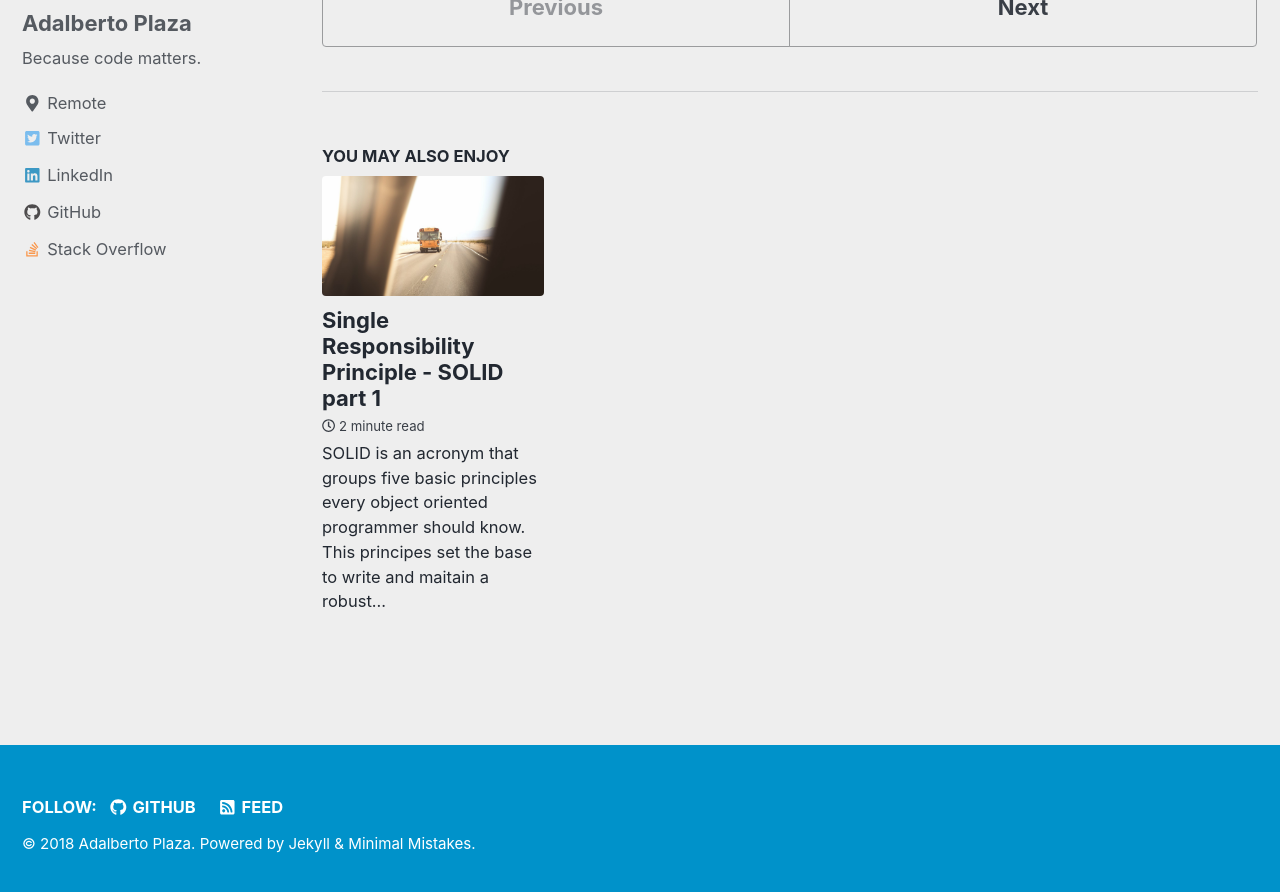
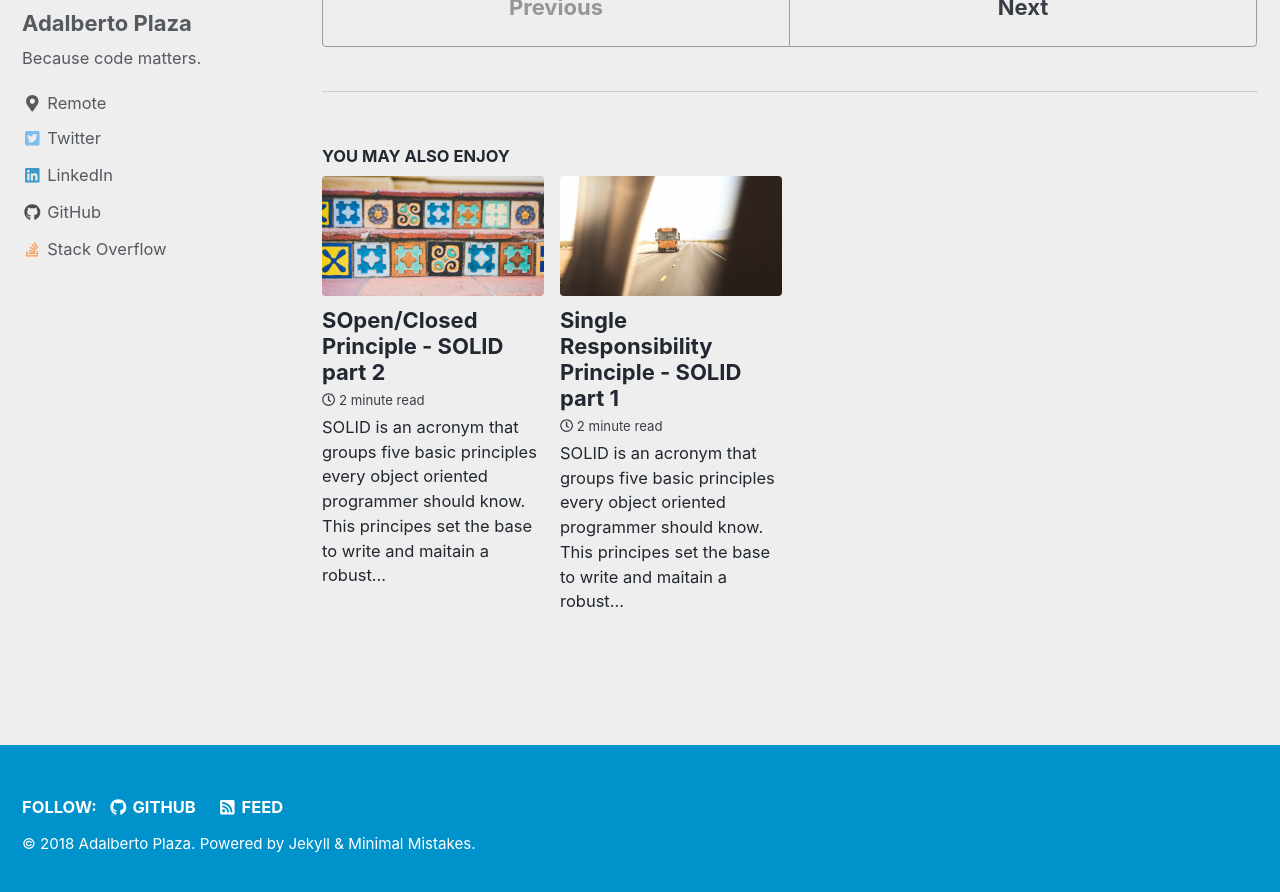
Before and after one commit to adalpari/adalpari.github.io, a Jekyll site: the page built from _posts/2017-11-14-Clean-Code.md, in a window 1280 px wide and 900 px high, scrolled down 7898 px. Shown: the top 892 px of the window. Built offline with Jekyll 4.4.1, drawn with Linux system fonts in a browser that asks for light colours; nearby versions of some CDN libraries; a script bundle is joined from its source files by our own code; comment, search, counter and statistics services are not loaded; part of the change alters nothing that is shown.

Commit message:
Open closed principle

````diff
--- a/_config.yml
+++ b/_config.yml
@@ -275,3 +275,5 @@ defaults:
     values:
       layout: single
       author_profile: true
+    header:
+      hero: false
--- a/_posts/2018-04-30-SOLID-S.md
+++ b/_posts/2018-04-30-SOLID-S.md
@@ -7,13 +7,13 @@ header:
 
 SOLID is an acronym that groups five basic principles every object oriented programmer should know. This principes set the base to write and maitain a robust code base.
 
-1. Single responsibility principle.
-2. Open/closed principle.
+1. [Single responsibility principle.](2018-04-30-SOLID-S.md)
+2. [Open/closed principle.](2018-05-03-SOLID-O.md)
 3. Liskov substitution principle.
 4. Interface segregation principle.
 5. Dependency inversion principle
 
-In this post, we are going to talk about the first and second one.
+In this post, we are going to talk about the first one.
 
 ## 1. Single Responsibility Principle (SRP).
 
@@ -27,6 +27,7 @@ Why this principle is good for the code base?.
 
 How can I know my object is fullfiling it? - _you may ask_.
 Well, imaging a public transport viehicle: a bus, not a coded figurated bus, a real bus.
+
 What is the purpose of a bus?. Simple: transport passengers from one place to another. That is its responsability.
 Could you imagine a bus that not only takes the passengers from their house to work, but also serves to the passangers a breakfast?. _Would be great I know_, but that's NOT its duty. So we could say that the bus would be violating the _Single responsability principle_.
 
--- /dev/null
+++ b/_posts/2018-05-03-SOLID-O.md
@@ -0,0 +1,135 @@
+---
+title: "SOpen/Closed Principle - SOLID part 2"
+header:
+  teaser: /assets/images/shapes.jpg
+  overlay_image: /assets/images/shapes.jpg
+---
+
+SOLID is an acronym that groups five basic principles every object oriented programmer should know. This principes set the base to write and maitain a robust code base.
+
+1. [Single responsibility principle.](2018-04-30-SOLID-S.md)
+2. [Open/closed principle.](2018-05-03-SOLID-O.md)
+3. Liskov substitution principle.
+4. Interface segregation principle.
+5. Dependency inversion principle
+
+In this post, we are going to talk about the second one.
+
+## 2. Open/Closed Principle.
+
+This principle is referring to all classes in out code. It says that every class should be open to expand but close to modify. Not so clear, right?. Let's explain it
+
+Probably you know about inheritance, don't you?. Then, what the principle means is that we should avoid making changes inside any of our class when we are adding new functionallites. But any class should be prepared and ready be extended for that purpose.
+This is, essentially, open to be extended but closed to be modified.
+
+Why this principle is good for the code base?.
+- We wont introduce new bugs to already working classes when add new features.
+- If we don't need to modify our classes when adding new features, means that our classes are well defined.
+
+I have explainded it with inheritance, but there are some authors that prefer interfaces instead of inheritance because the second one escalates in completity much faster (and some other reasson which are not the purpose of this article).
+
+I'm going to do an example with both.
+
+Imagine we have the class shape and a shape drawer:
+
+```java
+public class Shape {
+	public enum ShapeType { SQUARE, TRIANGLE }
+
+	private ShapeType shapeType;
+
+	public Shape(ShapeType shapeType) {
+		this.shapeType = shapeType;
+	}
+
+	public ShapeType getType(){
+        return shapeType;
+    }
+}
+```
+```java
+public class ShapeDrawer {
+	public void draw(Shape shape) {
+	    switch (shape.getType()) {
+	        case SQUARE:
+	            // draw a square
+	            break;
+	        case TRIANGLE:
+	            // draw a triangle
+	            break;
+	    }
+	}
+}
+```
+
+That code should works fine. But can you see what's wrong?. What would happend if we want to add a new shape?.
+
+Exactly, we should modify all our clases in order to add a new one. So let's refactor it a bit to fit the _Open/Closed_ principle.
+
+```java
+public abstract class Shape {
+	public abtract void draw();
+}
+```
+
+```java
+public class Square extends Shape {
+	public void draw() {
+		// draw a square
+	}
+}
+```
+
+```java
+public class Triangle extends Shape {
+	public void draw() {
+		// draw a triangle
+	}
+}
+```
+
+You can see now how _Shape_ class is abstract and have a method which shuld be implemented by its siblings to draw the shape. Now, _Square_ and _Triangle_ are drawing itselves. We can even add new shapes without modifying the classes we already have:
+
+```java
+public class Circle extends Shape {
+	public void draw() {
+		// draw a circle
+	}
+}
+```
+
+Some lines above I mentioned the possibility of follow this principle using interfaces. Personally I prefer use interfaces whenever it's possible.
+
+The idea is use an interface and just create classes that implement it, in order to be able to use them.
+
+```java
+public interface DrawableShape {
+	public void draw();
+}
+```
+
+```java
+public class Square implements DrawableShape {
+	public void draw() {
+		// draw a square
+	}
+}
+```
+
+```java
+public class Triangle implements DrawableShape {
+	public void draw() {
+		// draw a triangle
+	}
+}
+```
+
+```java
+public class ShapeDrawer {
+	public void draw(DrawableShape drawableShape) {
+	    drawableShape.draw();
+	}
+}
+```
+
+Simpler, right?
````
Also changed, not shown: assets/images/shapes.jpg (added), 1 other file.
